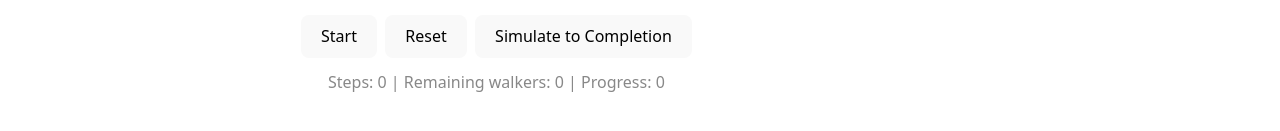
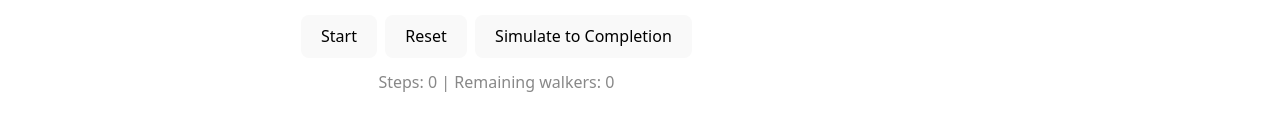
Before and after one commit to chriswininger/DLA-Studio-2025, a React (Vite) app: page /simple-2d-animated-dla in a window 1280 px wide. Shown: the part 665-796 px from the top of the page. Built offline with nearby package versions, Linux system fonts and the light colour scheme.

Commit message:
remove progress

```diff
--- a/src/tabs/Simple2DAnimatedDLA/simple-2d-animated-dla.tsx
+++ b/src/tabs/Simple2DAnimatedDLA/simple-2d-animated-dla.tsx
@@ -21,7 +21,6 @@ const Simple2DAnimatedDLA: React.FC = () => {
   const dlaStateRef = useRef<DLAState | null>(null);
   const [steps, setSteps] = React.useState(0);
   const [spawnSquareSize, setSpawnSquareSize] = React.useState(100);
-  const [progressTick, setProgressTick] = React.useState(0);
   const [isSimulating, setIsSimulating] = React.useState(false);
   const workerRef = React.useRef<Worker | null>(null);
 
@@ -60,7 +59,7 @@ const Simple2DAnimatedDLA: React.FC = () => {
             </button>
           </div>
           <div className="dlasim_status-row">
-            Steps: {steps} | Remaining walkers: {walkersCount} | Progress: {progressTick}
+            Steps: {steps} | Remaining walkers: {walkersCount}
           </div>
         </div>
         {/* Spawn controls */}
@@ -133,14 +132,12 @@ const Simple2DAnimatedDLA: React.FC = () => {
   // Simulate to completion (no animation frames)
   function handleSimulateToCompletion() {
     setIsSimulating(true);
-    setProgressTick(0);
     setSteps(0);
     workerRef.current = new Worker(new URL('./dla-worker.ts', import.meta.url), { type: 'module' });
     workerRef.current.onmessage = (e: MessageEvent) => {
       const msg = e.data;
       if (msg.type === 'progress') {
         setSteps(msg.steps);
-        setProgressTick(t => t + 1);
         // Update the current state with the latest walkers and their positions
         if (dlaStateRef.current && msg.walkerPositions) {
           dlaStateRef.current.walkers = msg.walkerPositions;
@@ -152,7 +149,6 @@ const Simple2DAnimatedDLA: React.FC = () => {
           dlaStateRef.current.walkers = [];
           dlaStateRef.current.steps = msg.steps;
         }
-        setProgressTick(t => t + 1);
         draw();
         setIsSimulating(false);
         workerRef.current?.terminate();
```
